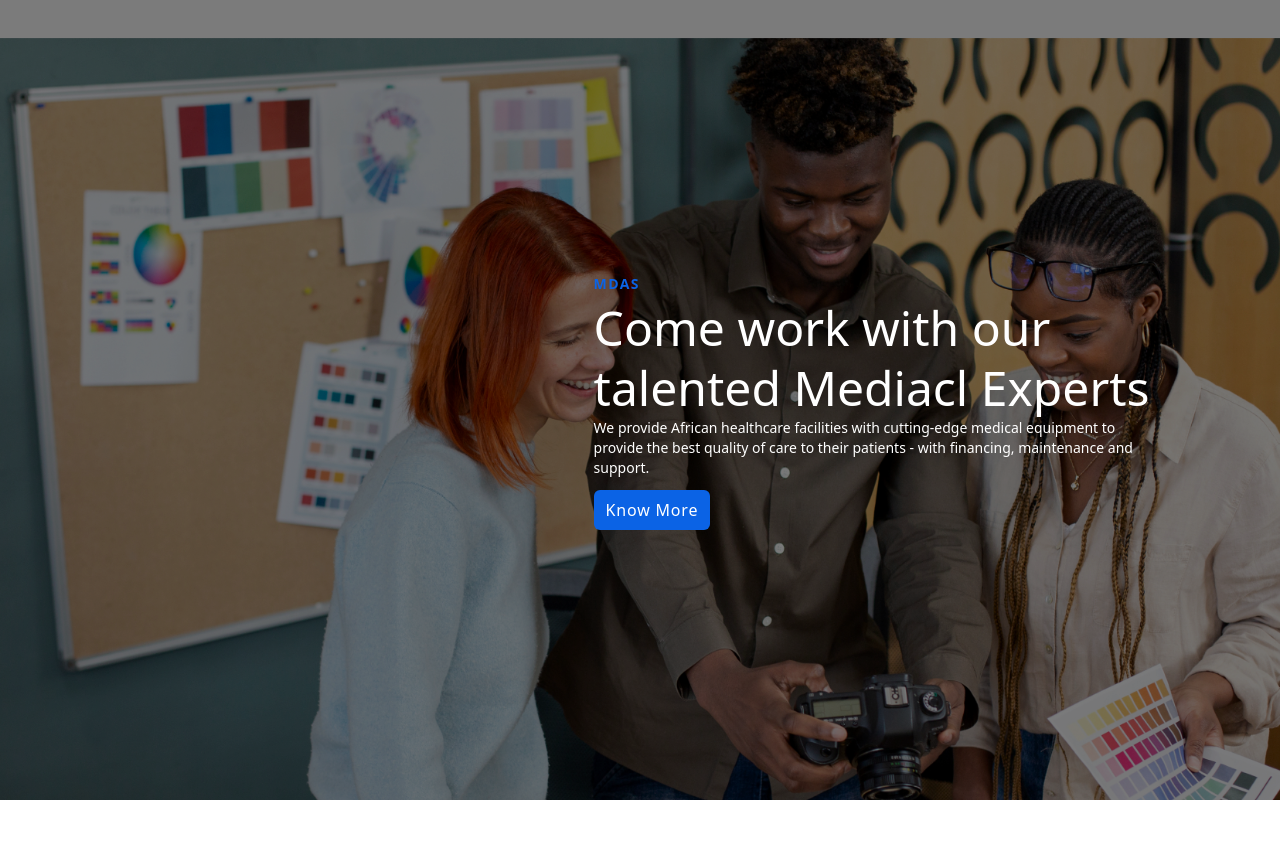
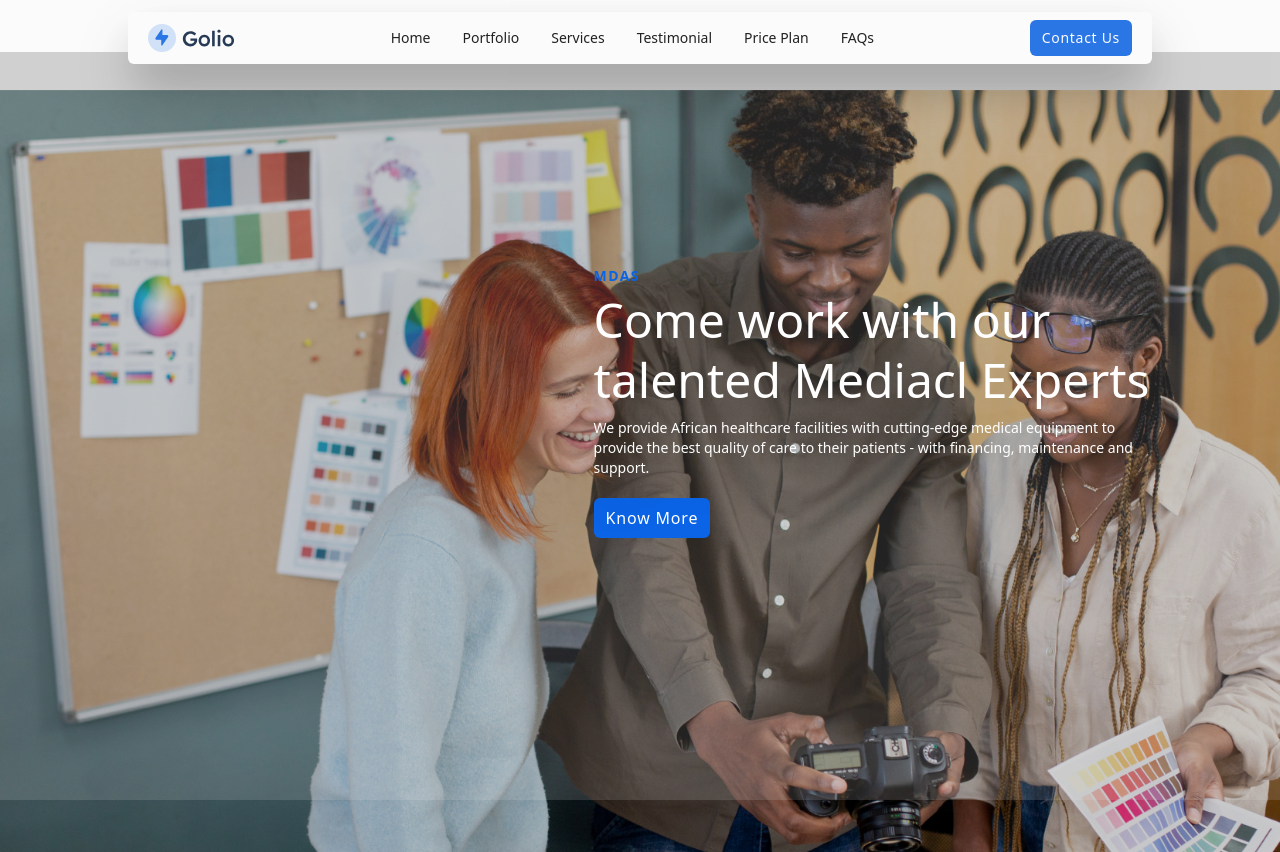
Before and after one commit to TubiOb/golio, a React (Create React App) app: page / in a window 1280 px wide. Before the commit the page ends 800 px from the top, so only its background shows below. Built offline with nearby package versions, Linux system fonts and the light colour scheme; the HTML template or start-up script is replaced by a standard one.

Commit message:
Finishing up the Navbar

```diff
--- a/src/components/Hero.jsx
+++ b/src/components/Hero.jsx
@@ -6,12 +6,12 @@ const Hero = () => {
     <div className='w-full h-screen'>
         <img src={baseImage} alt="Golio Experts" className='top-0 left-0 w-full h-screen object-cover' loading='lazy' />
 
-        <div className='bg-black/40 absolute top-0 left-0 w-full h-screen'>
+        <div className='bg-neutral-200/15 absolute top-0 left-0 w-full h-screen'>
             <div className='absolute top-0 w-full h-full flex flex-col justify-center text-white'>
                 <div className='md:right-[8%] max-w-[600px] m-auto absolute p-4'>
                     <h4 className='text-[#0B63E5] font-bold tracking-widest leading-7 text-[14px]'>MDAS</h4>
-                    <h1 className='text-5xl font-medium leading-[60px]'>Come work with our talented Mediacl Experts</h1>
-                    <p className='text-sm font-normal leading-5'>We provide African healthcare facilities with cutting-edge medical equipment to provide the best quality of care to their patients - with financing, maintenance and support.</p>
+                    <h1 className='text-3xl md:text-5xl font-medium leading-10 md:leading-[60px] drop-shadow-2xl'>Come work with our talented Mediacl Experts</h1>
+                    <p className='text-sm font-normal leading-5 py-2 drop-shadow-2xl'>We provide African healthcare facilities with cutting-edge medical equipment to provide the best quality of care to their patients - with financing, maintenance and support.</p>
                     <button className='bg-[#0B63E5] text-white mt-3 tracking-wider font-medium'>Know More</button>
                 </div>
             </div>
--- a/src/components/Navigation.jsx
+++ b/src/components/Navigation.jsx
@@ -1,9 +1,28 @@
 import React from 'react'
+import logo from '../assets/Logo.svg'
+import { Link } from 'react-router-dom'
 
 const Navigation = () => {
   return (
-    <div>
+    <div className='bg-white rounded-md w-[80%] h-auto md:sticky top-3 m-auto py-1 px-5 flex flex-row justify-between items-center drop-shadow-2xl shadow-2xl'>
+        <div className='w-18 h-7 cursor-pointer flex'>
+            <Link to='/' className='w-full h-full cursor-pointer'>
+                <img src={logo} alt="Golio" className='w-full h-full' />
+            </Link>
+        </div>
 
+        <ul className='flex flex-row items-center justify-between p-3 list-none gap-8 text-sm'>
+            <li>Home</li>
+            <li>Portfolio</li>
+            <li>Services</li>
+            <li>Testimonial</li>
+            <li>Price Plan</li>
+            <li>FAQs</li>
+        </ul>
+
+        {/* <div className='flex items-center justify-center'> */}
+            <button type="submit" className='bg-[#0B63E5] text-white tracking-wider text-sm font-medium'>Contact Us</button>
+        {/* </div> */}
     </div>
   )
 }
--- a/src/index.css
+++ b/src/index.css
@@ -5,6 +5,6 @@
 
 @layer base {
     button {
-        @apply  py-2 px-3 rounded-md;
+        @apply  py-2 px-3 rounded-md cursor-pointer;
     }
 }
--- a/src/pages/Home.js
+++ b/src/pages/Home.js
@@ -5,8 +5,8 @@ import Navigation from '../components/Navigation'
 const Home = () => {
   return (
     <div className='bg-white w-full h-full'>
+        <Navigation />
         <Hero />
-        <Navigation />
     </div>
   )
 }
```
Also changed, not shown: src/assets/Logo.svg (added).
